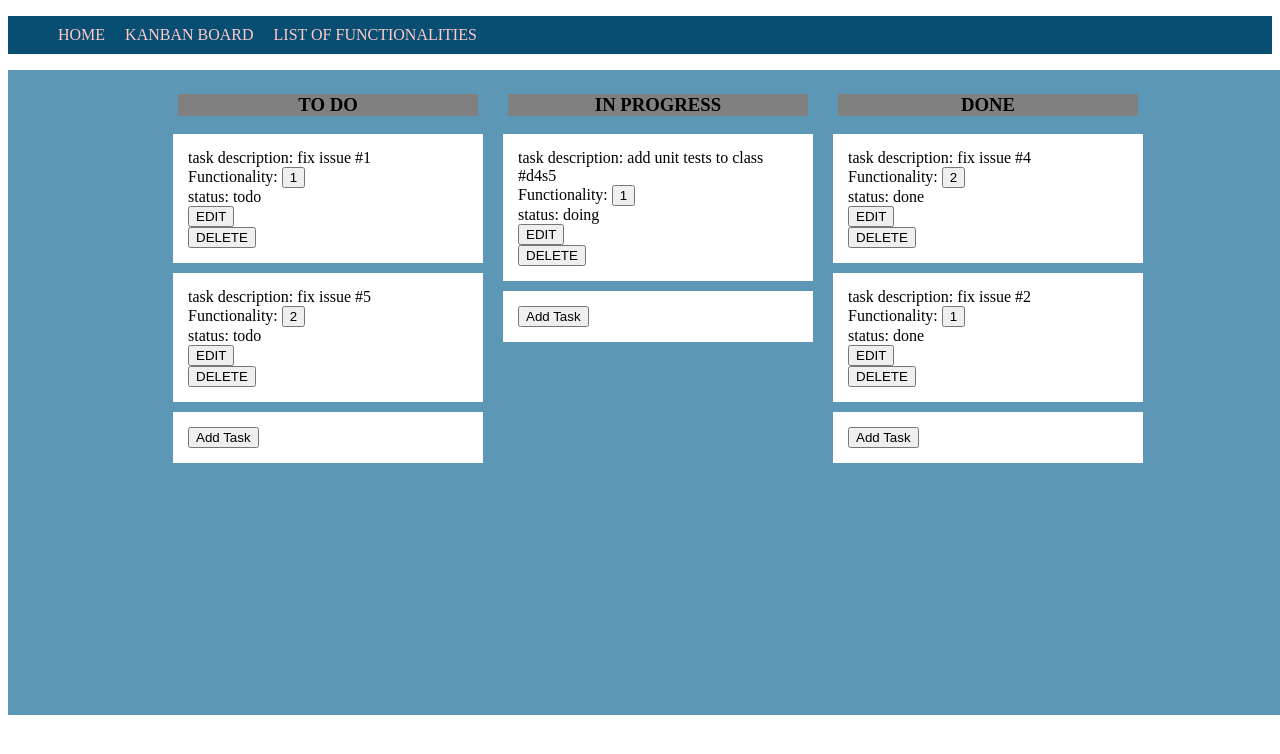
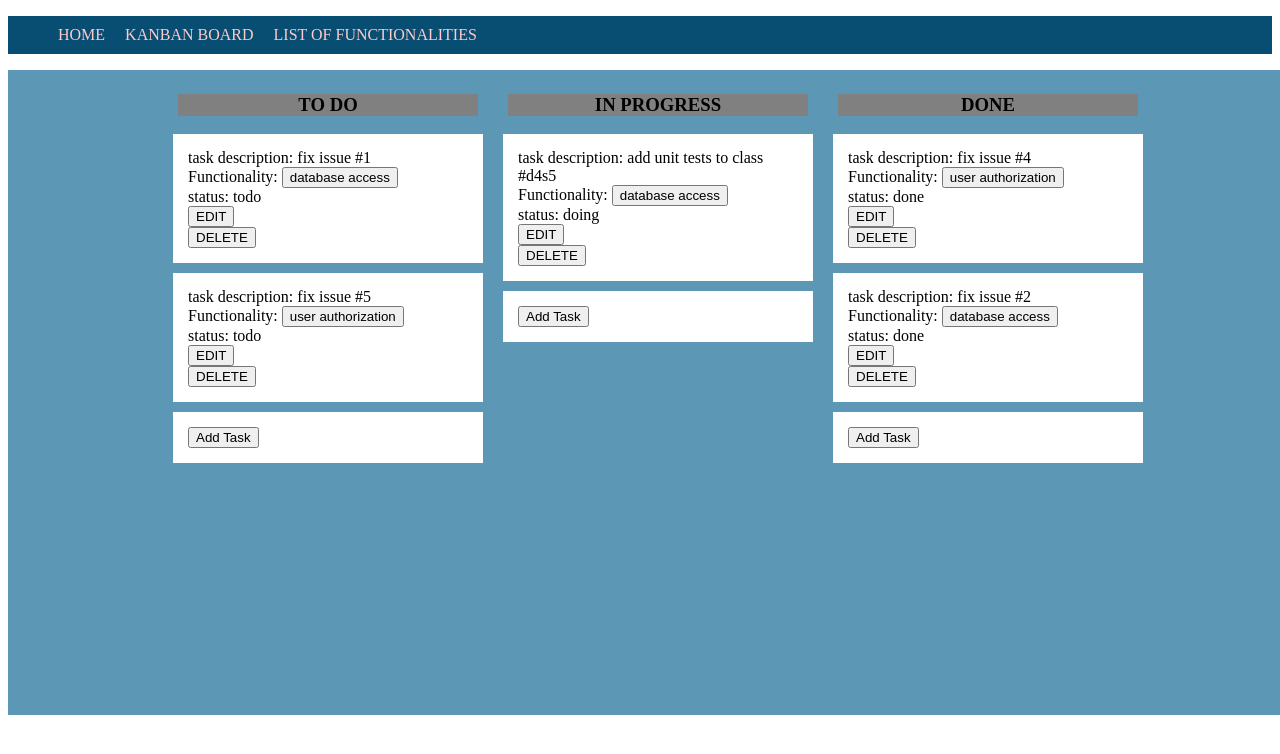
Before and after one commit to bogumil-latuszek/projekt_CRUD_AngularJS, an Angular app in the folder my-app/: page /Tasks in a window 1280 px wide. Shown: the top 754 px of the page. Built offline with nearby package versions, Linux system fonts and the light colour scheme.

Commit message:
changed display of tasks to be more human-readable

```diff
--- a/my-app/src/app/components/tasks/tasks.component.html
+++ b/my-app/src/app/components/tasks/tasks.component.html
@@ -10,7 +10,7 @@
                         </div>
                         <div>
                             Functionality:
-                            <button >{{task.functionality}}</button>
+                            <button >{{funcService.getFunctionalityById(task.functionality).description}}</button>
                         </div>
                         <div>
                             status: {{task.status}}
@@ -40,7 +40,7 @@
                         </div>
                         <div>
                             Functionality:
-                            <button >{{task.functionality}}</button>
+                            <button >{{funcService.getFunctionalityById(task.functionality).description}}</button>
                         </div>
                         <div>
                             status: {{task.status}}
@@ -70,7 +70,7 @@
                         </div>
                         <div>
                             Functionality:
-                            <button >{{task.functionality}}</button>
+                            <button >{{funcService.getFunctionalityById(task.functionality).description}}</button>
                         </div>
                         <div>
                             status: {{task.status}}
--- a/my-app/src/app/components/tasks/tasks.component.ts
+++ b/my-app/src/app/components/tasks/tasks.component.ts
@@ -1,5 +1,6 @@
 import { Component, OnInit } from '@angular/core';
 import { Router } from '@angular/router';
+import { FunctionalitiesService } from 'src/app/services/functionalities.service';
 import { TasksService } from 'src/app/services/tasks.service';
 
 @Component({
@@ -12,7 +13,7 @@ export class TasksComponent implements OnInit{
 
   public tasks: any[] = []
 
-  constructor(private router: Router, public tasksService: TasksService){
+  constructor(public funcService: FunctionalitiesService, private router: Router, public tasksService: TasksService){
   }
 
   ngOnInit(): void {
```
